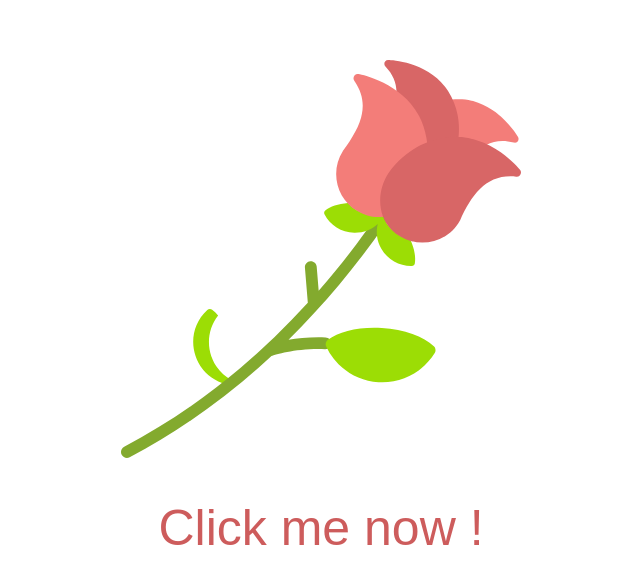
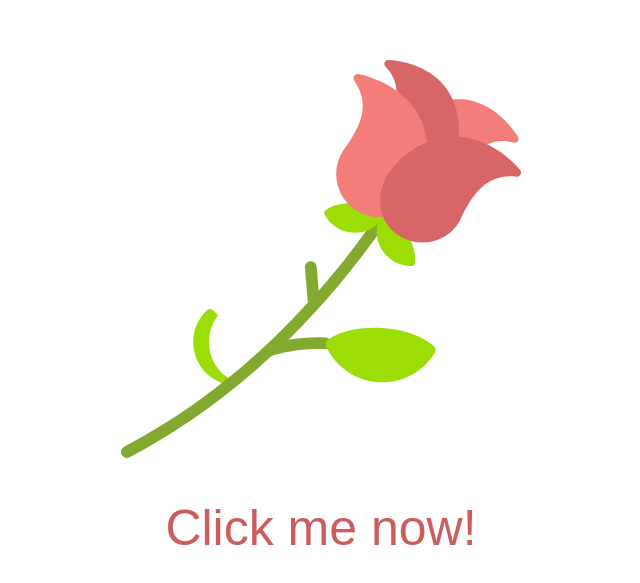
Before and after one commit to Vtrex129/WMD_L, a plain HTML site: page index.html in a window 1280 px wide. Shown: the part 141-724 px from the top of the page, without its empty margins (319-959 px from the left). Drawn offline with nearby package versions, Linux system fonts and the light colour scheme.

Commit message:
Update text content in index.html

```diff
--- a/index.html
+++ b/index.html
@@ -946,7 +946,7 @@
         <p id="text-click" style=" display: none;   font-family: fantasy;
         color: indianred;
         font-size: 50px;
-        top: 80%;">Click me now !</p>
+        top: 80%;">Click me now!</p>
     </div>
 
     <!-- <div class="box-content">
@@ -1109,7 +1109,7 @@
         // .textLetter text h2
         let indexText = 0;
         let textLetter = document.querySelector('.textLetter h2');
-        const textLetterH2 = "Dành cho cậu";
+        const textLetterH2 = "Gửi cậu";
         let timoutTextLetter;
 
         function textCharLetter() {
```
